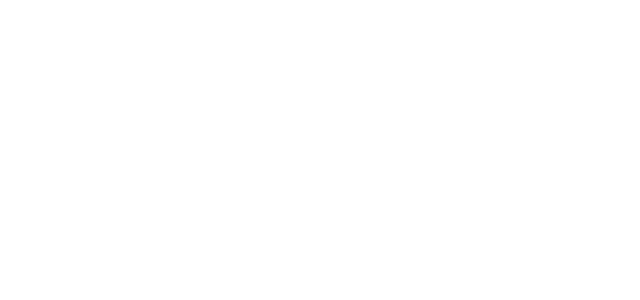
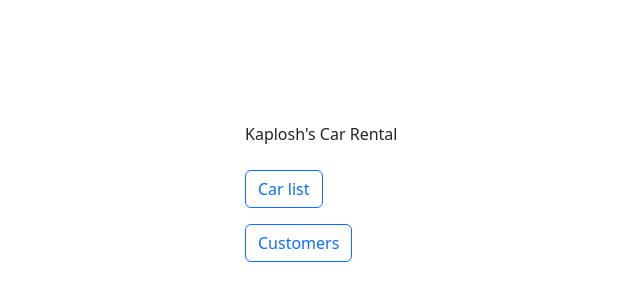
Before and after one commit to kaplosh/car-rental, a Nuxt app: page /home in a window 1280 px wide. Before the commit this address had no page. Shown: the part 278-578 px from the top of the page, without its empty margins (395-1035 px from the left). Built offline with nearby package versions, Linux system fonts and the light colour scheme.

Commit message:
home page

```diff
--- a/components/ListingHeader.vue
+++ b/components/ListingHeader.vue
@@ -11,6 +11,12 @@
       >
         Add Car
       </NuxtLink>
+      <NuxtLink
+        to="/home"
+        class="btn btn-outline-warning ms-3"
+      >
+        Home
+      </NuxtLink>
     </div>
   </div>
 </template>
--- /dev/null
+++ b/pages/home.vue
@@ -0,0 +1,33 @@
+<script lang="ts">
+export default {
+  data () {
+    return {
+    };
+  },
+
+};
+</script>
+
+<template>
+  <div class="container">
+    <main class="d-flex flex-column position-absolute top-50 start-50">
+      <header class="mb-4">
+        Kaplosh's Car Rental
+      </header>
+      <div>
+        <NuxtLink to="/listing" class="btn btn-outline-primary mb-3">
+          Car list
+        </NuxtLink>
+      </div>
+      <div>
+        <NuxtLink to="" class="btn btn-outline-primary mb-3">
+          Customers
+        </NuxtLink>
+      </div>
+    </main>
+  </div>
+</template>
+
+<style scoped>
+
+</style>
```
